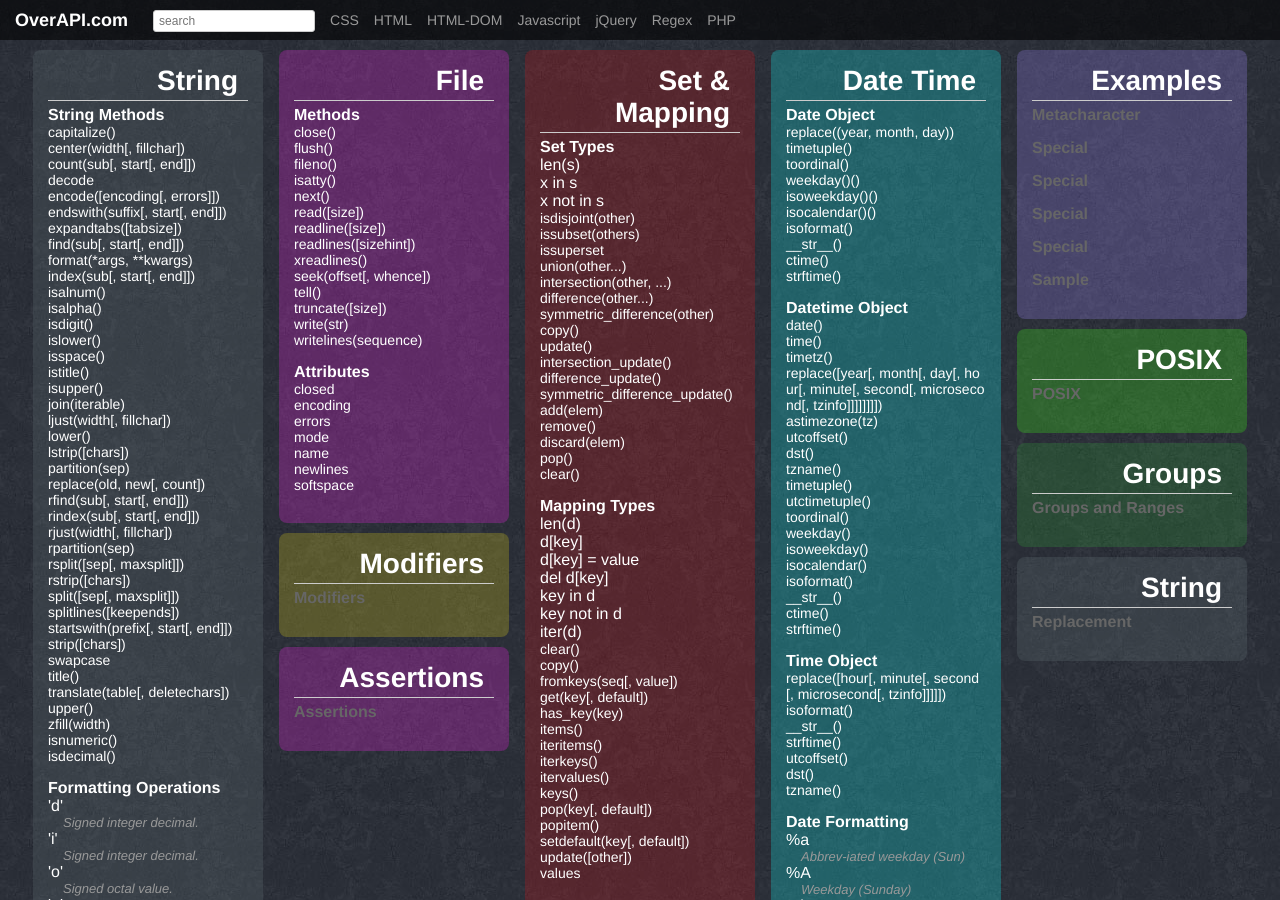
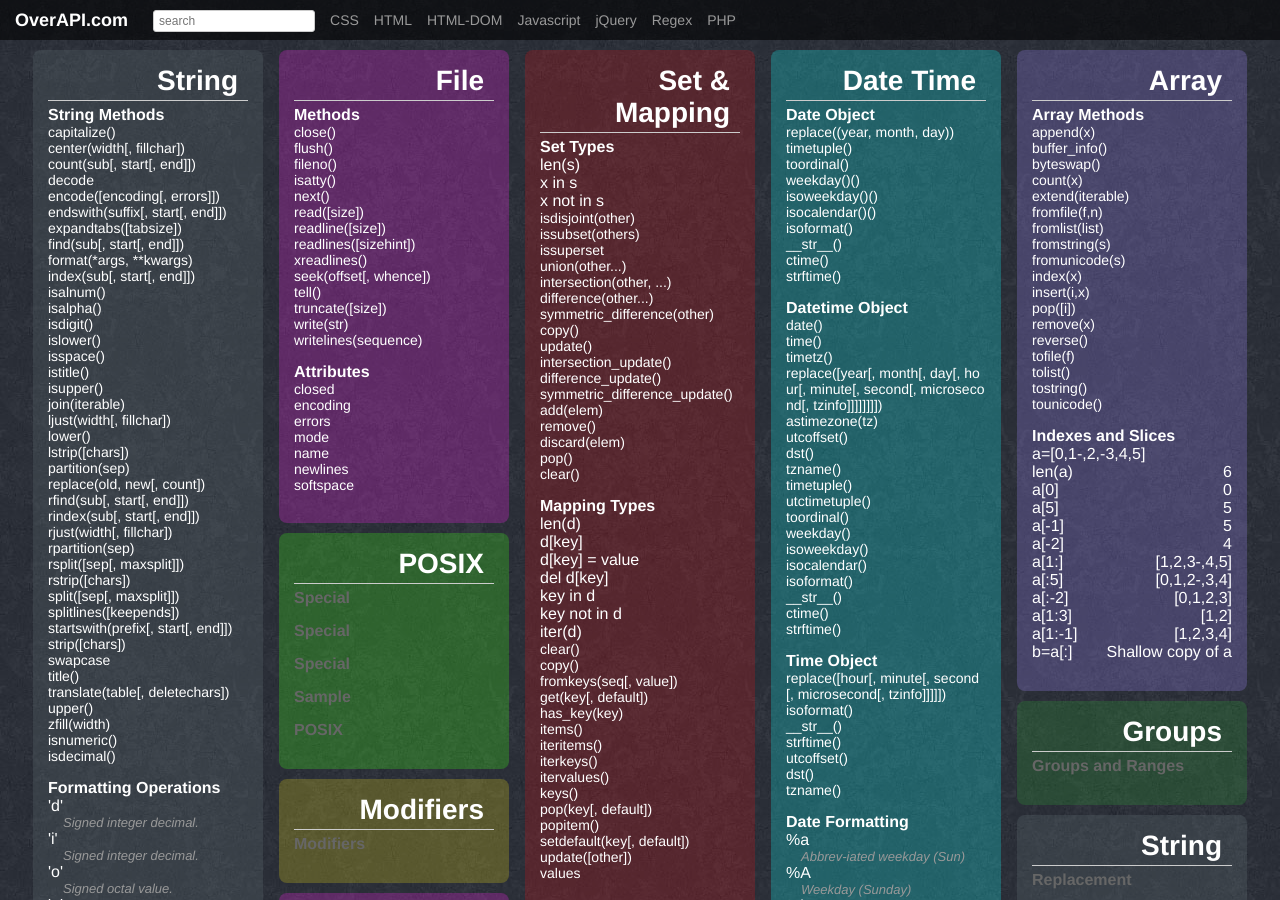
Before and after one commit to code9media/overthecs.github.io, a Jekyll site: the page built from python.html, in a window 1280 px wide and 900 px high. Built offline with Jekyll 4.4.1, drawn with Linux system fonts in a browser that asks for light colours; Markdown is read by kramdown in place of the engine named in the settings.

```diff
--- a/python.html
+++ b/python.html
@@ -285,17 +285,62 @@ title:     Python Cheatsheet
     </div>
 
     <div class="board">
-        <h2 class="board-title">Examples</h2>
+        <h2 class="board-title">Array</h2>
         <div class="board-card">
-            <h3 class="board-card-title">Metacharacter</h3>
+            <h3 class="board-card-title">Array Methods</h3>
             <ul>
+                <li><a href="http://docs.python.org/release/2.6.8/library/array.html#array.array.append" title="Append a new item with value x to the end of the array.">append(x)</a></li>
+                <li><a href="http://docs.python.org/release/2.6.8/library/array.html#array.array.buffer_info" title="Return a tuple (address, length) giving the current memory address and the length in elements of the buffer used to hold array’s contents.">buffer_info()</a></li>
+                <li><a href="http://docs.python.org/release/2.6.8/library/array.html#array.array.byteswap" title="“Byteswap” all items of the array. ">byteswap()</a></li>
+                <li><a href="http://docs.python.org/release/2.6.8/library/array.html#array.array.count" title="Return the number of occurrences of x in the array.">count(x)</a></li>
+                <li><a href="http://docs.python.org/release/2.6.8/library/array.html#array.array.extend" title="Append items from iterable to the end of the array.">extend(iterable)</a></li>
+                <li><a href="http://docs.python.org/release/2.6.8/library/array.html#array.array.fromfile" title="Read n items (as machine values) from the file object f and append them to the end of the array.">fromfile(f,n)</a></li>
+                <li><a href="http://docs.python.org/release/2.6.8/library/array.html#array.array.fromlist" title="Append items from the list.">fromlist(list)</a></li>
+                <li><a href="http://docs.python.org/release/2.6.8/library/array.html#array.array.fromstring" title="Appends items from the string, interpreting the string as an array of machine values (as if it had been read from a file using the fromfile() method).">fromstring(s)</a></li>
+                <li><a href="http://docs.python.org/release/2.6.8/library/array.html#array.array.fromunicode" title="Extends this array with data from the given unicode string.">fromunicode(s)</a></li>
+                <li><a href="http://docs.python.org/release/2.6.8/library/array.html#array.array.index" title="Return the smallest i such that i is the index of the first occurrence of x in the array.">index(x)</a></li>
+                <li><a href="http://docs.python.org/release/2.6.8/library/array.html#array.array.insert" title="Insert a new item with value x in the array before position i.">insert(i,x)</a></li>
+                <li><a href="http://docs.python.org/release/2.6.8/library/array.html#array.array.pop" title="Removes the item with the index i from the array and returns it.">pop([i])</a></li>
+                <li><a href="http://docs.python.org/release/2.6.8/library/array.html#array.array.remove" title="Remove the first occurrence of x from the array.">remove(x)</a></li>
+                <li><a href="http://docs.python.org/release/2.6.8/library/array.html#array.array.reverse" title="Reverse the order of the items in the array.">reverse()</a></li>
+                <li><a href="http://docs.python.org/release/2.6.8/library/array.html#array.array.tofile" title="Write all items (as machine values) to the file object f.">tofile(f)</a></li>
+                <li><a href="http://docs.python.org/release/2.6.8/library/array.html#array.array.tolist" title="Convert the array to an ordinary list with the same items.">tolist()</a></li>
+                <li><a href="http://docs.python.org/release/2.6.8/library/array.html#array.array.tostring" title="Convert the array to an array of machine values and return the string representation (the same sequence of bytes that would be written to a file by the tofile() method.)">tostring()</a></li>
+                <li><a href="http://docs.python.org/release/2.6.8/library/array.html#array.array.tounicode" title="Convert the array to a unicode string.">tounicode()</a></li>
             </ul>
         </div>
         <div class="board-card">
-            <h3 class="board-card-title">Special</h3>
+            <h3 class="board-card-title">Indexes and Slices</h3>
             <ul>
+                <li>a=[0,1-,2,-3,4,5]</li>
+                <li class="right">6</li>
+                <li>len(a)</li>
+                <li class="right">0</li>
+                <li>a[0]</li>
+                <li class="right">5</li>
+                <li>a[5]</li>
+                <li class="right">5</li>
+                <li>a[-1]</li>
+                <li class="right">4</li>
+                <li>a[-2]</li>
+                <li class="right">[1,2,3-,4,5]</li>
+                <li>a[1:]</li>
+                <li class="right">[0,1,2-,3,4]</li>
+                <li>a[:5]</li>
+                <li class="right">[0,1,2,3]</li>
+                <li>a[:-2]</li>
+                <li class="right">[1,2]</li>
+                <li>a[1:3]</li>
+                <li class="right">[1,2,3,4]</li>
+                <li>a[1:-1]</li>
+                <li class="right">Shallow copy of a</li>
+                <li>b=a[:]</li>
             </ul>
         </div>
+    </div>
+
+    <div class="board">
+        <h2 class="board-title">POSIX</h2>
         <div class="board-card">
             <h3 class="board-card-title">Special</h3>
             <ul>
@@ -316,10 +361,6 @@ title:     Python Cheatsheet
             <ul>
             </ul>
         </div>
-    </div>
-
-    <div class="board">
-        <h2 class="board-title">POSIX</h2>
         <div class="board-card">
             <h3 class="board-card-title">POSIX</h3>
             <ul>
@@ -363,3 +404,8 @@ title:     Python Cheatsheet
         </div>
     </div>
 </div>
+
+
+
+<tbody>
+</tbody>
```
